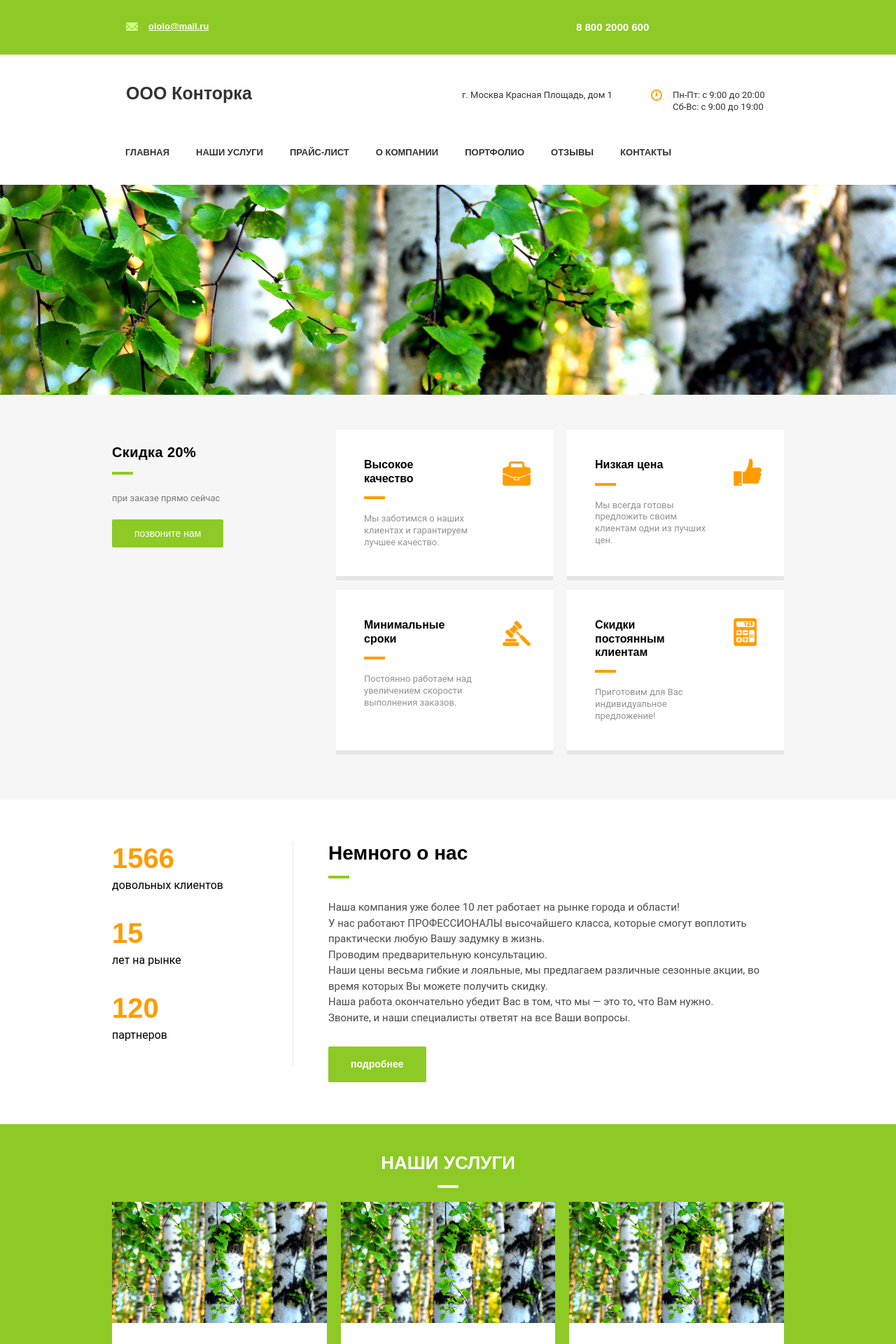
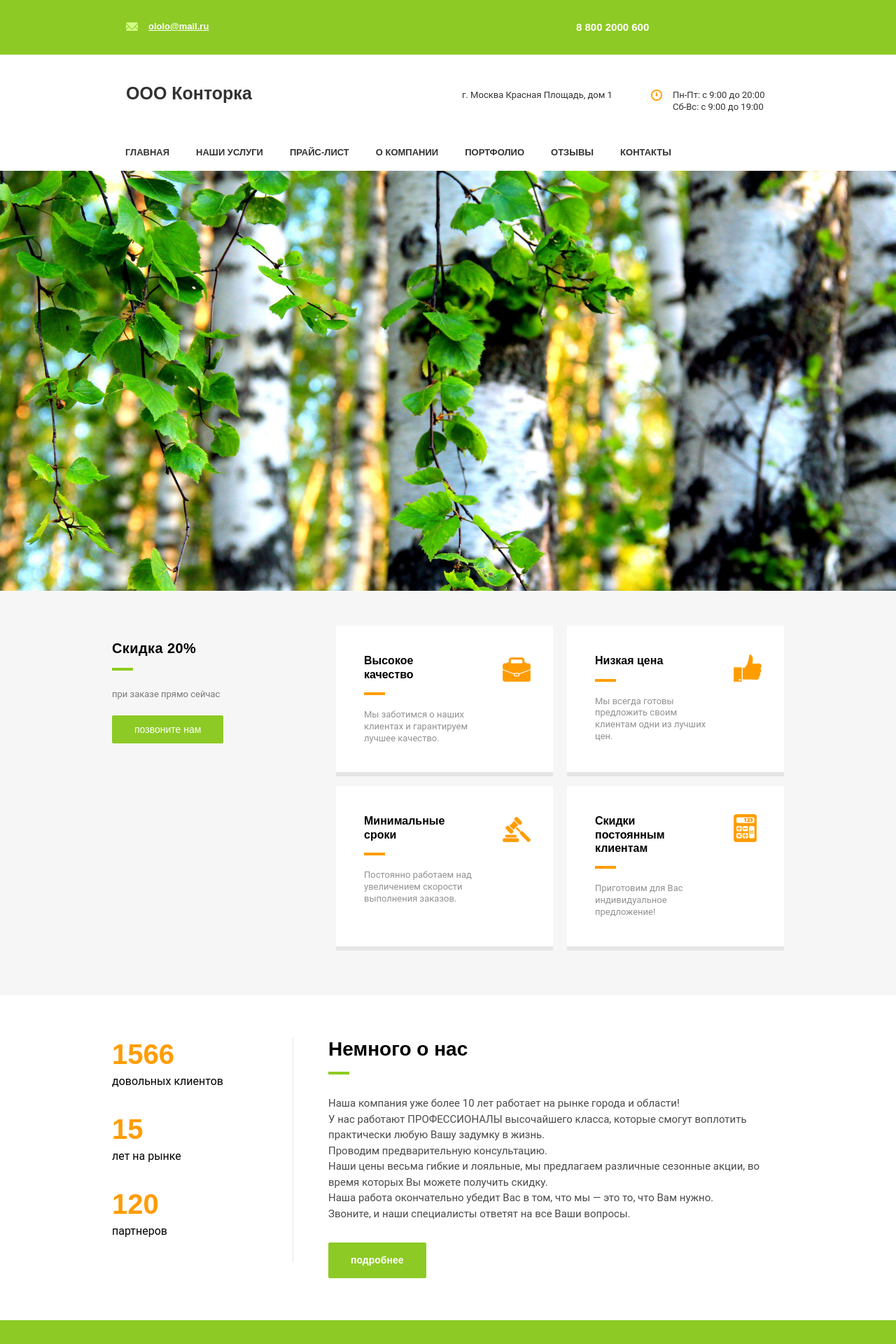
Before and after one commit to luisciphere/The-Shablones, a PHP site: page /var2/index.php in a window 1280 px wide. Shown: the top 1920 px of the page at 70% size. Run offline with PHP 8.4, Linux system fonts and the light colour scheme; data that the repository does not hold is empty.

Commit message:
Поправил картинки

```diff
--- a/var2/index.php
+++ b/var2/index.php
@@ -35,6 +35,15 @@ include '../config.php';
     <script src="js/jquery.min.js"></script>
 
     <script type="text/javascript" src="js/title.js"></script>
+
+    <style type="text/css">
+      .slider-temp {
+        height: 600px;
+        background: url('<?php echo $img1; ?>');
+        background-size: cover;
+        margin-top: 10px;
+      }
+    </style>
 
 
 </head>
@@ -197,26 +206,13 @@ include '../config.php';
                 </div>
             </div>
         </div>
-        <div class="widget-71 slider-122 slider widget-type-slider editorElement layer-type-widget" data-setting-pause="4000" data-setting-mode="horizontal" data-setting-auto="1" data-setting-controls="" data-setting-pager="1" data-setting-pager_selector=".slider-122 .slider-pager" data-setting-prev_selector=".slider-122 .slider-prev" data-setting-next_selector=".slider-122 .slider-next" data-setting-prev_text="" data-setting-next_text="" data-text_position="in">
-            <div class="slider-inner">
-                <div class="slider-item-1 slider-item" data-src="<?php echo $img1; ?>">
-                    <a href="#" target="_blank"></a>
-                </div>
-                <div class="slider-item-2 slider-item" data-src="<?php echo $img2; ?>">
-                    <a href="#" target="_blank"></a>
-                </div>
-                <div class="slider-item-3 slider-item" data-src="<?php echo $img3; ?>">
-                    <a href="#" target="_blank"></a>
-                </div>
-            </div>
-            <div class="slider-pager-wrap">
-                <div class="slider-pager">
-                    <a href="" data-slide-index="0"></a>
-                    <a href="" data-slide-index="1"></a>
-                    <a href="" data-slide-index="2"></a>
-                </div>
-            </div>
+
+
+        <div class="slider-temp">
+
         </div>
+
+
 
         <div class="editorElement layer-type-block ui-droppable block-35">
             <div class="layout columned columns-2 layout_center layout_83_id_85">
```
Also changed, not shown: var4/index.php (+5 -4 lines).
